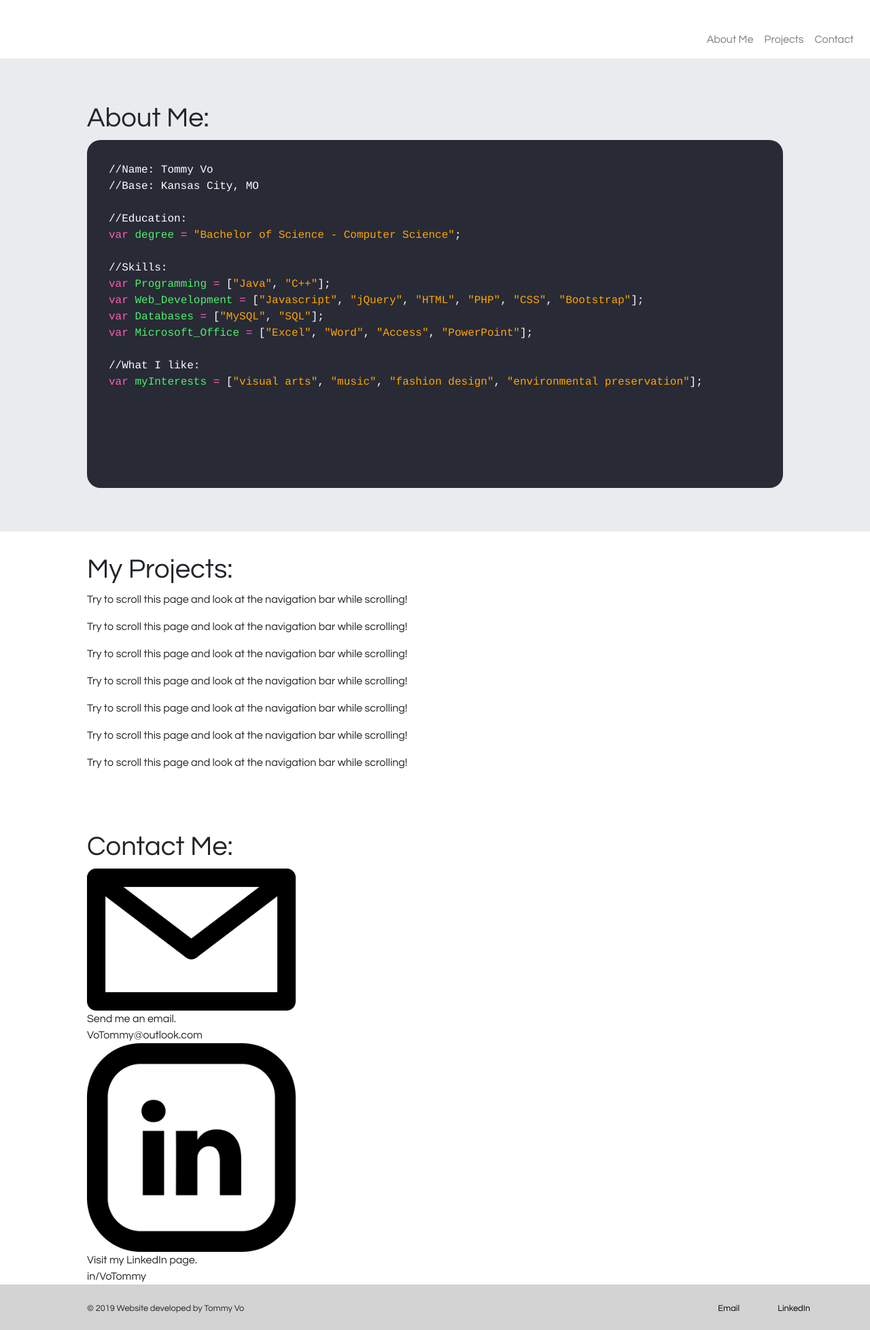
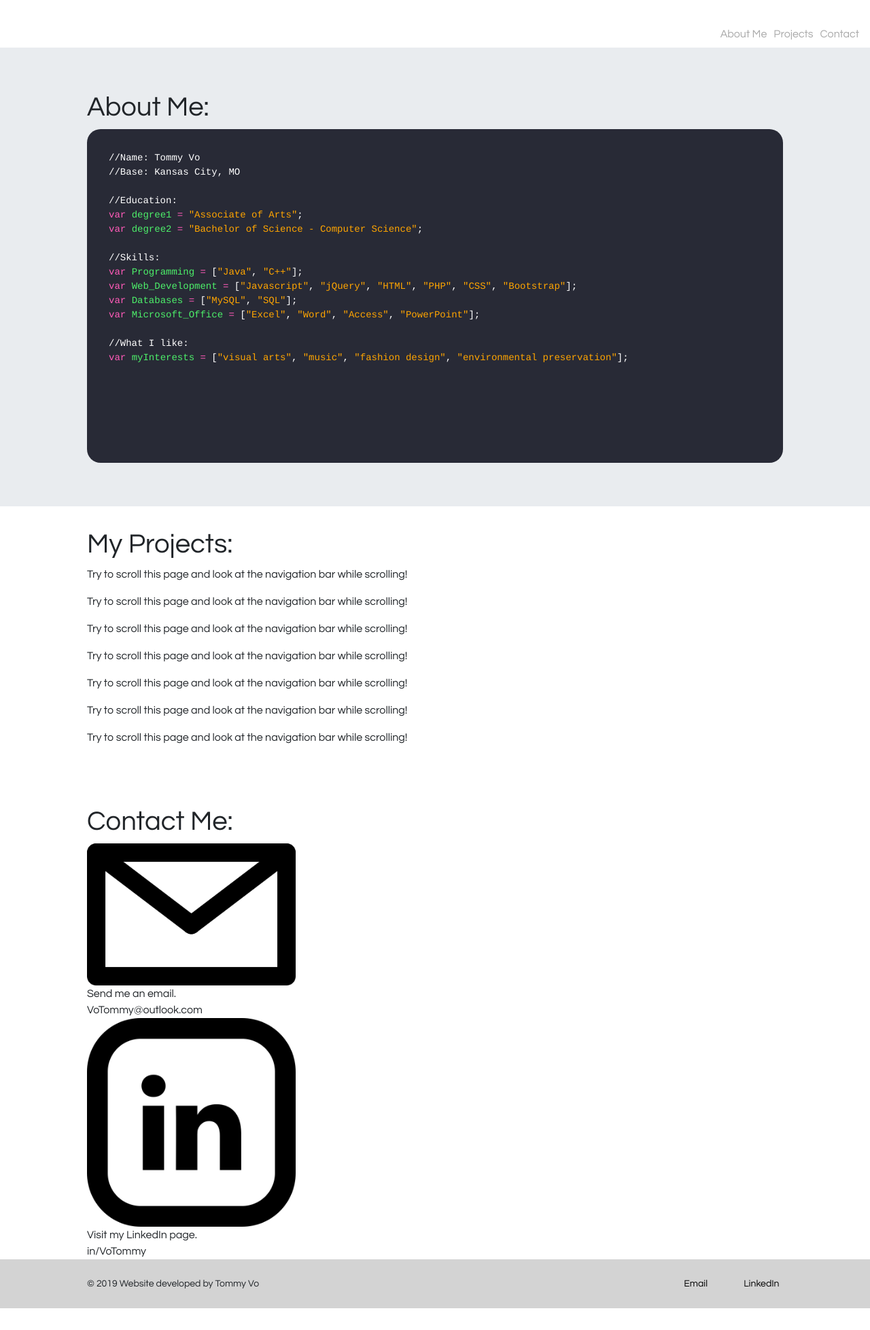
Before and after one commit to 44335-sp19/group-project-group2costellovohuss, a plain HTML site: page Tommy/Tommy.html in a window 1280 px wide. Shown: the part 602-2559 px from the top of the page at 68% size. After the commit the page ends 2527 px from the top, so only its background shows below. Drawn offline with nearby package versions, Linux system fonts and the light colour scheme.

Commit message:
Formatting

```diff
--- a/Tommy/Tommy.css
+++ b/Tommy/Tommy.css
@@ -4,7 +4,7 @@
 
 @media screen and (min-width: 850px) { /*full size*/
     .padding {
-        padding: 0 10%;
+        padding: 0 10% 0 10%;
     }
 
     .landing {
@@ -26,7 +26,7 @@
 
 @media screen and (max-width: 850px) { /*medium*/
     .padding {
-        padding: 0 5%;
+        padding: 0 5% 0 5%;
     }
 
     .landing {
@@ -48,7 +48,7 @@
 
 @media screen and (max-width: 600px) { /*Small*/
     .padding {
-        padding: 0 1%;
+        padding: 0 1% 0 1%;
     }
 
     .landing {
@@ -81,6 +81,11 @@
     left: 48%;
 }
 
+.nav-item {
+    padding-left: 10px;
+    color: darkgray;
+}
+
 .aboutMe {
     background-color: darkgray;
 }
@@ -88,6 +93,7 @@
 .paper p {
     font-family: "Courier", "Consolas";
     color: white;
+    font-size: 14px;
 }
 
 .tagPurple {
@@ -116,14 +122,13 @@
 }
 
 footer {
-    font-size: 80%;
+    font-size: 14px;
     padding: 2% 0 2% 0;
     background-color: lightgrey;
 }
 
 footer a {
     color: black;
-    padding-left: 50px;
 }
 
 footer a:hover {
--- a/Tommy/Tommy.html
+++ b/Tommy/Tommy.html
@@ -3,7 +3,7 @@
     <head>
         <meta charset="utf-8">
         <meta name="viewport" content="width=device-width, initial-scale=1">
-        <title>TOMMY VO</title>
+        <title>&lt;Tommy Vo&gt;</title>
         <link rel="shortcut icon" href="favicon.ico" type="image/x-icon">
         <link rel="stylesheet" href="Tommy.css">
         <link rel="stylesheet" href="https://maxcdn.bootstrapcdn.com/bootstrap/4.3.1/css/bootstrap.min.css"> <!--CSS CDN-->
@@ -20,13 +20,13 @@
         <nav class="navbar navbar-expand-sm navbar-light justify-content-end sticky-top">
           <ul class="navbar-nav">
             <li class="nav-item">
-                <a class="nav-link" id="navAboutMe">About Me</a>
+                <a id="navAboutMe">About Me</a>
             </li>
             <li class="nav-item">
-                <a class="nav-link" id="navProjects">Projects</a>
+                <a id="navProjects">Projects</a>
             </li>
             <li class="nav-item">
-                <a class="nav-link" id="navContact">Contact</a>
+                <a id="navContact">Contact</a>
             </li>
           </ul>
         </nav>
@@ -42,7 +42,8 @@
                         //Base: Kansas City, MO<br>
                         <br>
                         //Education:<br>
-                        <span class="tagPurple">var</span> <span class="tagGreen">degree</span> <span class="tagPurple">=</span> <span class="tagOrange">"Bachelor of Science - Computer Science"</span>;<br>
+                        <span class="tagPurple">var</span> <span class="tagGreen">degree1</span> <span class="tagPurple">=</span> <span class="tagOrange">"Associate of Arts"</span>;<br>
+                        <span class="tagPurple">var</span> <span class="tagGreen">degree2</span> <span class="tagPurple">=</span> <span class="tagOrange">"Bachelor of Science - Computer Science"</span>;<br>
                         <br>
                         //Skills:<br>
                         <span class="tagPurple">var</span> <span class="tagGreen">Programming</span> <span class="tagPurple">=</span> [<span class="tagOrange">"Java"</span>, <span class="tagOrange">"C++"</span>];
```
